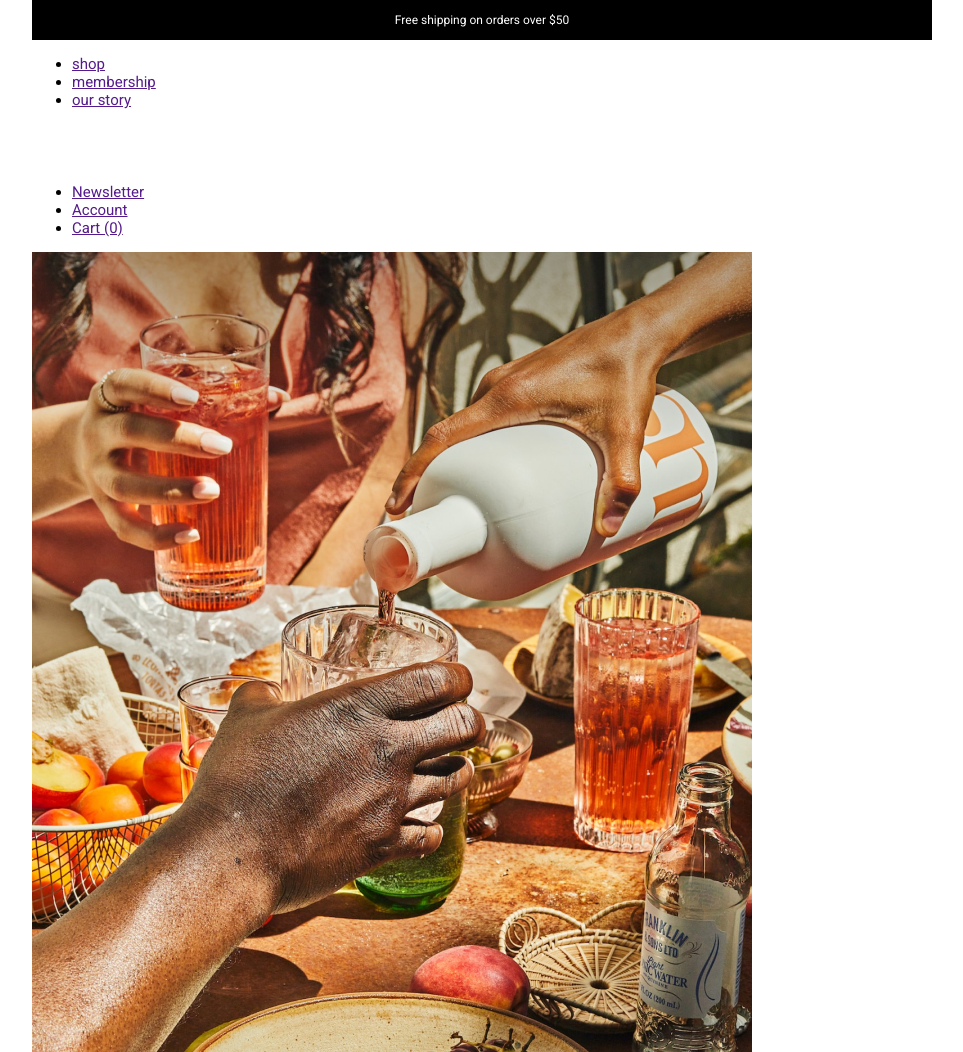
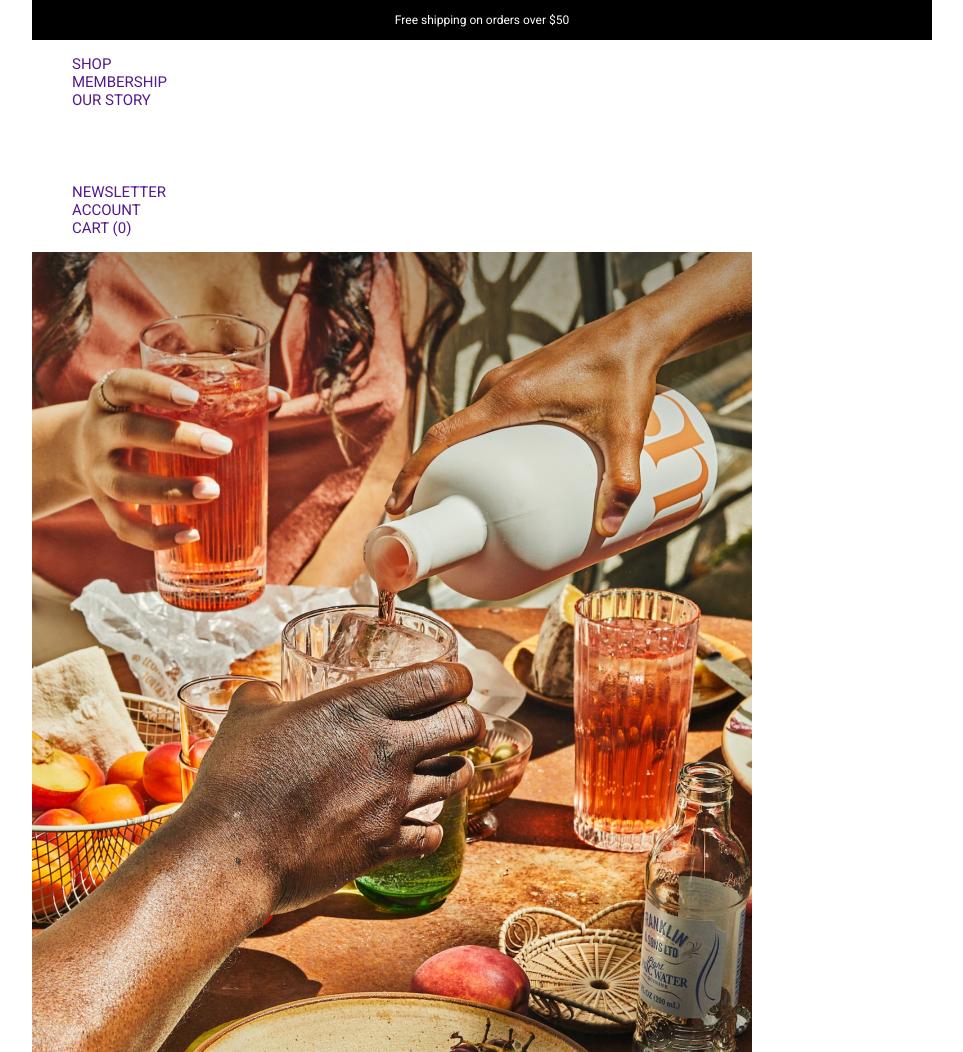
Before and after one commit to elya2405/course-work, a plain HTML site: page index.html in a window 1280 px wide. Shown: the top 1052 px of the page, without its empty margins (158-1121 px from the left). Drawn offline with Linux system fonts and the light colour scheme.

Commit message:
removed dots and underscores from links

```diff
--- a/index.html
+++ b/index.html
@@ -23,7 +23,7 @@
     <div class="container">
       <div class="topbar">
         <nav>
-          <ul class="navbar-1">
+          <ul>
             <li><a href="">shop</a></li>
             <li><a href="">membership</a></li>
             <li><a href="">our story</a></li>
@@ -31,7 +31,7 @@
 
           <img src="logo-1.png" />
 
-          <ul class="navbar-2">
+          <ul>
             <li><a href="">Newsletter</a></li>
             <li><a href="">Account</a></li>
             <li><a href="">Cart (0)</a></li>
--- a/style.css
+++ b/style.css
@@ -91,3 +91,14 @@ h6 {
   color: white;
   font-size: 12px;
 }
+.topbar {
+  display: flex;
+  justify-content: space-between;
+}
+.topbar a  {
+text-decoration: none;
+text-transform: uppercase;
+}
+.topbar ul  {
+  list-style-type: none;
+  }
```
